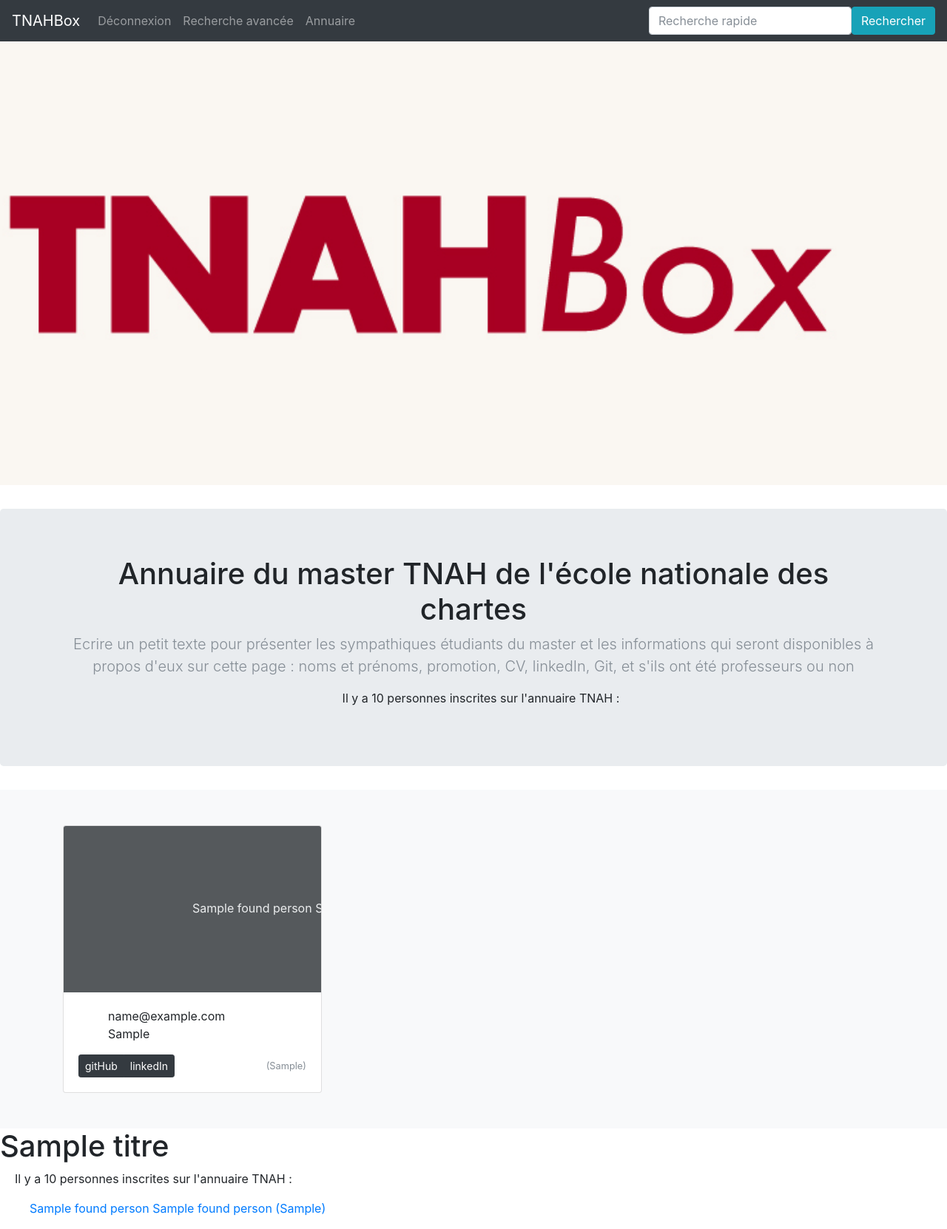
After one commit to Chartes-TNAH/TNAHBox, a Python web app: template app/templates/pages/annuaire.html in a window 1280 px wide. The commit adds this page. Shown: the whole page at 74% size. Run offline with Jinja, Linux system fonts and the light colour scheme; the template is opened without the code that fills it: most values are stand-ins (such as "Sample title", 1, 10 or a date in 2020); some libraries are stand-ins or nearby versions.

Commit message:
dvp annuaire :création pages annuaire et person + ajout dans routes.py + visuel

```diff
--- a/app/templates/conteneur.html
+++ b/app/templates/conteneur.html
@@ -40,6 +40,9 @@
                 <li class="nav-item">
                     <a class="nav-link" href="{{url_for("recherche")}}">Recherche avancée</a>
                 </li>
+                <li class="nav-item">
+                    <a class="nav-link" href="{{url_for('annuaire')}}">Annuaire</a>
+                </li>
             </ul>
             <form class="form-inline" action="{{url_for("recherche")}}" method="GET">
                 <input class="form-control" name="keyword" type="search" placeholder="Recherche rapide" aria-label="Recherche">
--- /dev/null
+++ b/app/templates/pages/annuaire.html
@@ -0,0 +1,88 @@
+{% extends "conteneur.html" %}
+
+{% block titre %}| {{titre}}{%endblock%}
+
+{% block corps %}
+
+<!--utilisation Bootstrap https://getbootstrap.com/docs/4.3/examples/album/ -->
+  <body>
+
+<main role="main">
+
+  <section class="jumbotron text-center">
+    <div class="container">
+      <h1 class="jumbotron-heading">Annuaire du master TNAH de l'école nationale des chartes</h1>
+      <p class="lead text-muted">Ecrire un petit texte pour présenter les sympathiques étudiants du master et les informations qui seront disponibles à propos d'eux sur cette page : noms et prénoms, promotion, CV, linkedIn, Git, et s'ils ont été professeurs ou non</p>
+         <p style="padding-left: 20px">Il y a {{resultats.total}} personnes inscrites sur l'annuaire TNAH :</p>
+<!-- Voir si cette partie avec deux boutons peut être utilisée ou non ; deux boutons vers quoi ?...
+      <p>
+        <a href="#" class="btn btn-primary my-2">Main call to action</a>
+        <a href="#" class="btn btn-secondary my-2">Secondary action</a>
+      </p>
+      -->
+    </div>
+  </section>
+
+  <div class="album py-5 bg-light">
+    <div class="container">
+
+      <div class="row">
+{% for found_person in resultats.items %}
+        <div class="col-md-4">
+          <div class="card mb-6 shadow-sm">
+            <svg class="bd-placeholder-img card-img-top" width="100%" height="225" xmlns="http://www.w3.org/2000/svg" preserveAspectRatio="xMidYMid slice" focusable="false" role="img" aria-label="Placeholder: Thumbnail"><title>Placeholder</title><rect width="100%" height="100%" fill="#55595c"/><text x="50%" y="50%" fill="#eceeef" dy=".3em">
+                <a href="{{url_for('person', person_id = found_person.person_id)}}">{{found_person.person_firstName}} {{found_person.person_name}}</a>
+                <!-- afficher le Prénom Nom dans la case grise, qui peut éventuellement accueillir une image, voir si BDD etc. -->
+            </text></svg>
+            <div class="card-body">
+              <ul class="card-text">
+                  <li style="list-style-type: none">{{found_person.person_email}}</li>
+                  <li style="list-style-type: none">{{found_person.person_cv}}</li>
+                <!-- dans chaque case, faire apparaître l'adresse mail et le CV ; sous forme de liste -->
+                </ul>
+
+              <div class="d-flex justify-content-between align-items-center">
+                <div class="btn-group">
+                    <a href="{{found_person.person_git}}" class="btn btn-sm btn-dark" role="button" aria-disabled="true">gitHub</a>
+                    <a href="{{found_person.person_linkedIn}}" class="btn btn-sm btn-dark" role="button" aria-disabled="true">linkedIn</a>
+                    <!-- boutons gitHub et linkedIn balancent vers le lien donné ; voir si on ne peut pas griser le bouton si l'information n'est pas contenue dans la BDD -->
+                </div>
+                <small class="text-muted">({{found_person.person_promotion}})</small>
+                  <!-- dans chaque case, faire apparaître en bas à droite (conserver l'aspect text-muted ?) la promotion entre parenthèses-->
+              </div>
+            </div>
+          </div>
+        </div>
+          {% endfor %}
+
+
+
+
+
+
+      </div>
+
+        </form>
+    </div>
+  </div>
+
+</main>
+
+
+   <h1>{{titre}}</h1>
+
+        <p style="padding-left: 20px">Il y a {{resultats.total}} personnes inscrites sur l'annuaire TNAH :</p>
+        <ul>
+            {% for found_person in resultats.items %}
+            <!-- variable found_person = pour chaque personne trouvé dans la liste des résultats avec itération grâce à .items -->
+            <!-- // code de la page /pages/document.html -->
+                <li style="margin-bottom: 10px; list-style-type: none;">
+                    <a href="{{url_for('person', person_id = found_person.person_id)}}">{{found_person.person_firstName}} {{found_person.person_name}} ({{found_person.person_promotion}})</a>
+                </li>
+            <!-- liste à puces présentant Prénom Nom (Promotion) -->
+            {% endfor %}
+        </ul>
+
+{% endblock %}
+
+<!-- css : li:before {padding: 0 20px 6px; margin-right: 8px; vertical-align: top; background: #678; -moz-border-radius: 60px; border-radius: 60px; font-weight: bold; font-size: 0.8em; color: white} -->
```
Also changed, not shown: app/modeles/donnees.py (+11 -1 lines), app/routes/routes.py (+29 -0 lines), app/templates/pages/person.html (added, +25 -0 lines), db.sqlite.
